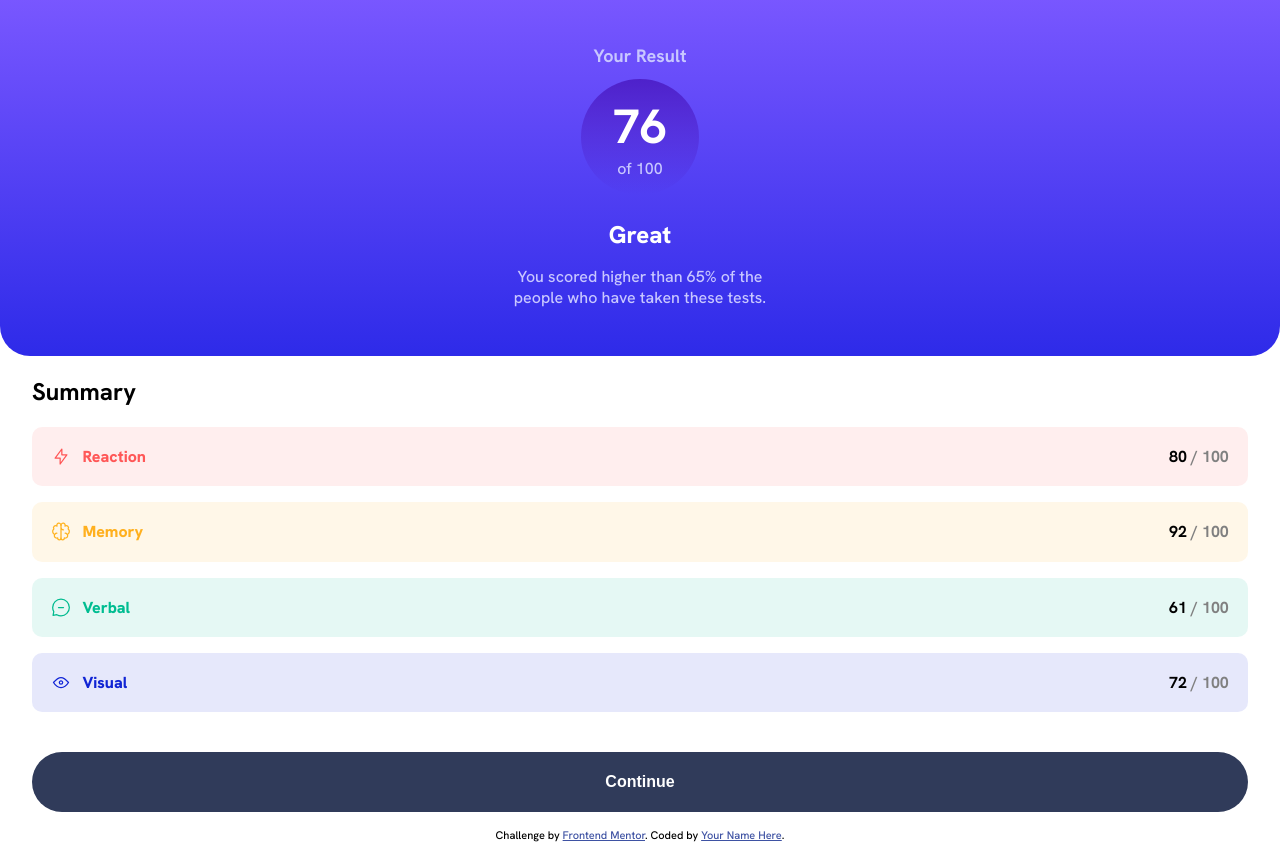
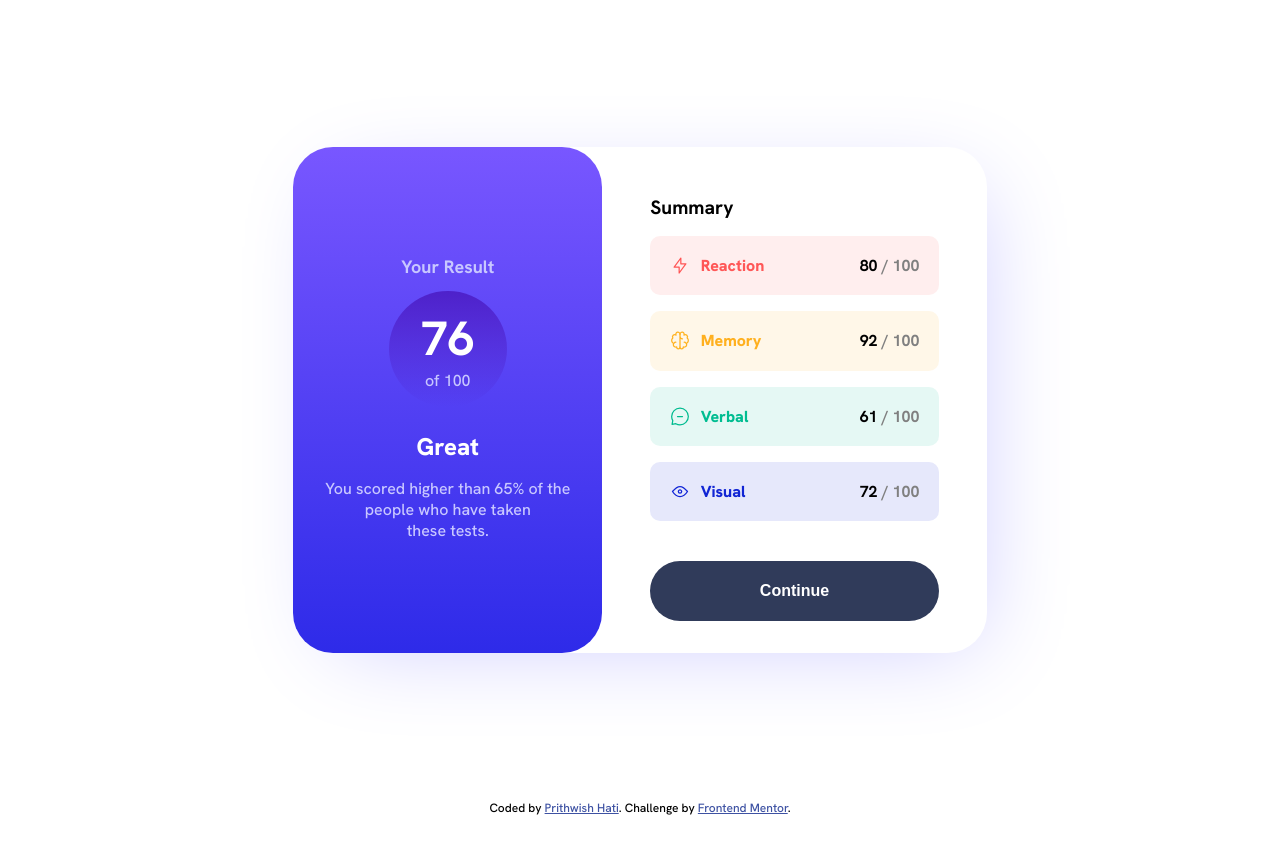
Before and after one commit to Prithwish-Hati/result-summary-component, a plain HTML site: page index.html in a window 1280 px wide. Drawn offline with Linux system fonts and the light colour scheme.

Commit message:
desktop design

```diff
--- a/index.css
+++ b/index.css
@@ -65,8 +65,16 @@ body {
   font-weight: 800;
 }
 
+.br-lg {
+  display: none;
+}
+
 .summary {
   margin: 1em 2em;
+}
+
+.summary > h2 {
+  font-size: 1.2rem;
 }
 
 .item {
@@ -122,10 +130,50 @@ body {
 }
 
 .attribution {
-  font-size: 11px;
+  font-size: 12px;
   text-align: center;
+  margin-bottom: 1em;
 }
 
 .attribution a {
   color: hsl(228, 45%, 44%);
 }
+
+@media (min-width: 768px) {
+  .main {
+    display: flex;
+    justify-content: center;
+    align-items: center;
+    height: 100vh;
+  }
+
+  .br-lg {
+    display: flex;
+  }
+
+  #container {
+    display: flex;
+    justify-content: center;
+    align-items: stretch;
+    box-shadow: 1em 1em 6em -1.8em var(--light-lavender);
+    border-radius: 2.5em;
+  }
+
+  .result {
+    border-radius: 2.5em;
+    padding: 2em;
+    display: flex;
+    flex-direction: column;
+    justify-content: center;
+    align-items: center;
+  }
+
+  .summary {
+    margin: 0;
+    padding: 2em 3em;
+  }
+
+  .item {
+    min-width: 250px;
+  }
+}
--- a/index.html
+++ b/index.html
@@ -18,7 +18,8 @@
 </head>
 
 <body>
-  <main>
+  <main class="main">
+    <div id="container">
       <header class="result">
         <h1 class="body-text">Your Result</h1>
         <div class="score">
@@ -28,7 +29,7 @@
 
         <div class="remark">Great</div>
         <p>You scored higher than 65% of the<br>
-        people who have taken these tests.
+          people who have taken <br class="br-lg">these tests.
         </p>
       </header>
 
@@ -86,12 +87,14 @@
 
         <button class="btn">Continue</button>
       </section>
+    </div>
   </main>
 
   <footer>
     <div class="attribution">
+      Coded by <a href="https://github.com/Prithwish-Hati" target="_blank">Prithwish Hati</a>.
       Challenge by <a href="https://www.frontendmentor.io?ref=challenge" target="_blank">Frontend Mentor</a>.
-      Coded by <a href="#">Your Name Here</a>.
+
     </div>
   </footer>
 </body>
```
Lines whose indentation alone changed are shown as unchanged.
